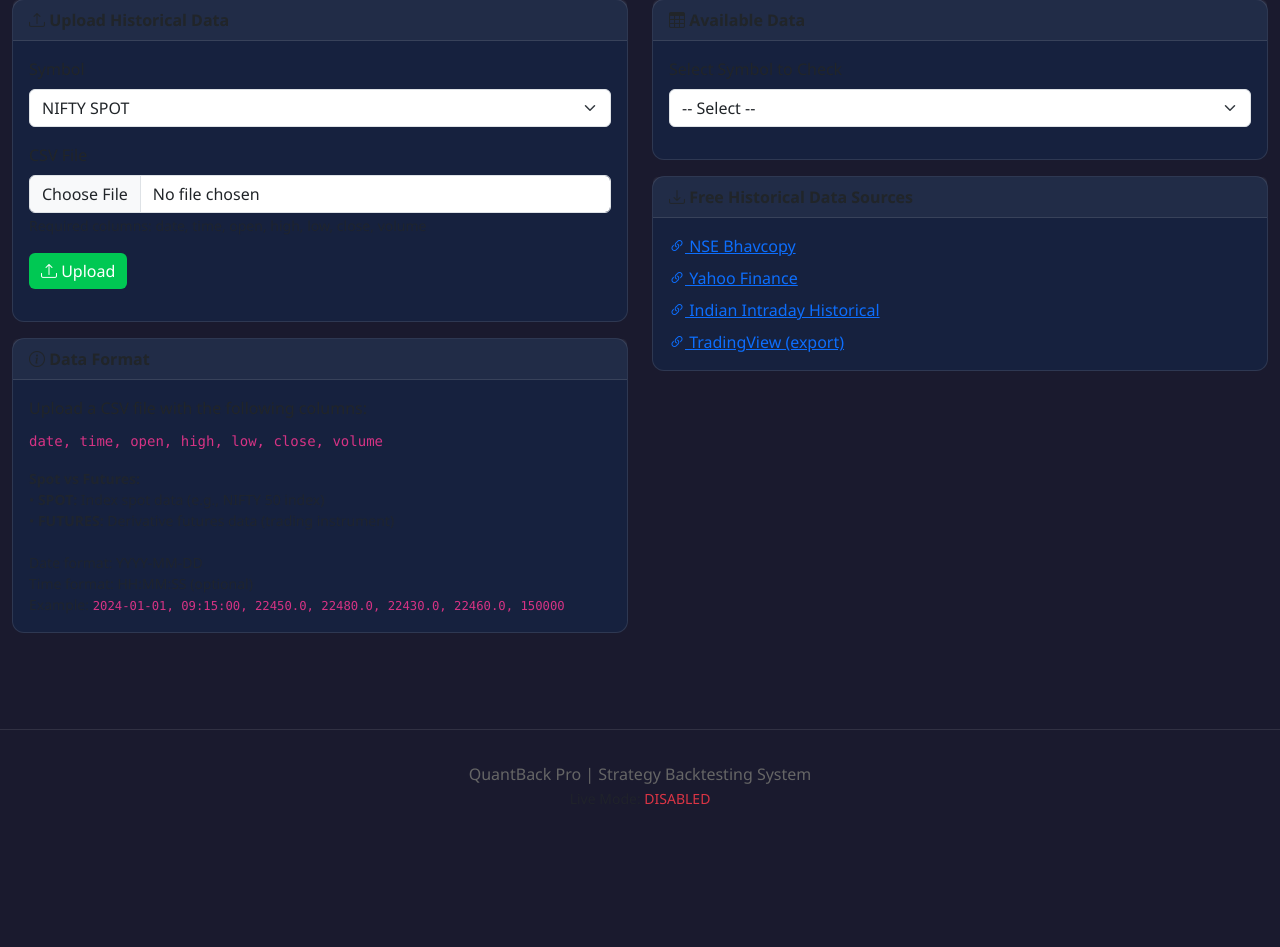
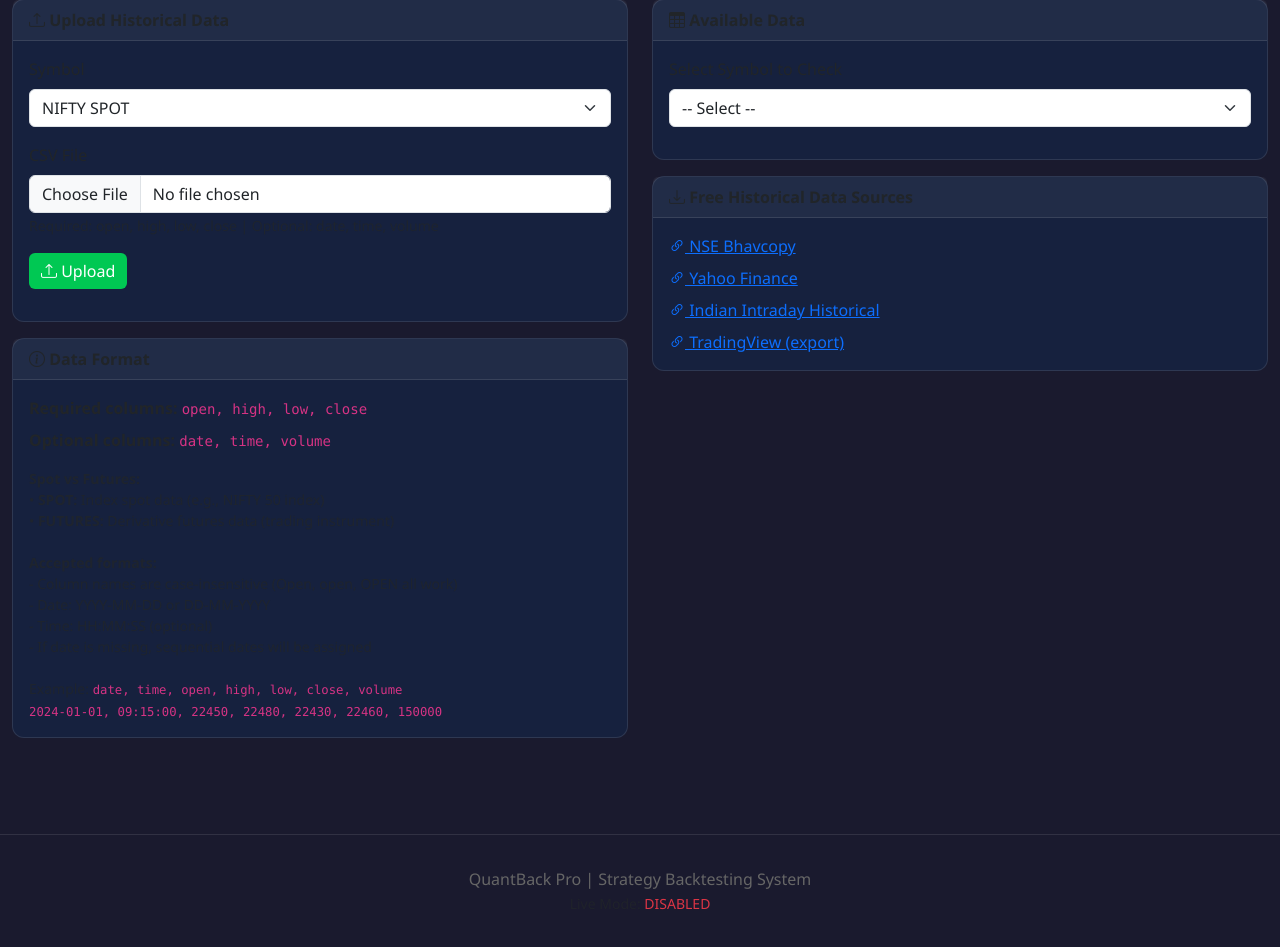
Before and after one commit to autobotela-sys/orb-auto-trade, a Flask app: page /data in a window 1280 px wide. Shown: the part 152-1099 px from the top of the page. Before the commit the page ends 957 px from the top, so only its background shows below. Run offline with Flask 3, Linux system fonts and the light colour scheme; data that the repository does not hold is empty; some libraries are stand-ins or nearby versions.

Commit message:
Fix CSV upload - Flexible column handling
- Case-insensitive column names
- Optional date/time/volume columns
- Better error messages
- Handle common column variations

```diff
--- a/app.py
+++ b/app.py
@@ -469,26 +469,78 @@ def upload_historical_data():
     try:
         df = pd.read_csv(file)
 
-        # Expected columns: date, time, open, high, low, close, volume
-        required_cols = ['date', 'open', 'high', 'low', 'close', 'volume']
-        if not all(col in df.columns for col in required_cols):
-            return jsonify({'error': f'Missing columns. Need: {required_cols}'}), 400
+        # Normalize column names to lowercase
+        df.columns = df.columns.str.strip().str.lower()
+
+        # Column name mapping for common variations
+        col_mapping = {
+            'datetime': 'date',
+            'timestamp': 'date',
+            'oi': 'oi',
+            'openinterest': 'oi'
+        }
+        df = df.rename(columns=col_mapping)
+
+        # Check for required columns
+        required_cols = ['open', 'high', 'low', 'close']
+        missing = [col for col in required_cols if col not in df.columns]
+
+        if missing:
+            return jsonify({
+                'error': f'Missing required columns: {missing}',
+                'found_columns': list(df.columns),
+                'hint': 'CSV must have: open, high, low, close (and optionally: date, time, volume)'
+            }), 400
+
+        # Handle date column - if not present, use index
+        if 'date' not in df.columns:
+            if 'datetime' in df.columns:
+                df['date'] = pd.to_datetime(df['datetime'])
+            elif 'timestamp' in df.columns:
+                df['date'] = pd.to_datetime(df['timestamp'])
+            else:
+                # Create dummy dates if no date column
+                df['date'] = pd.date_range(start='2020-01-01', periods=len(df), freq='D')
+
+        # Handle time column
+        if 'time' not in df.columns:
+            # Extract time from datetime if available, otherwise set to None
+            if 'datetime' in df.columns:
+                df['time'] = pd.to_datetime(df['datetime']).dt.time
+            else:
+                df['time'] = None
+        else:
+            df['time'] = pd.to_datetime(df['time'], errors='coerce').dt.time
+
+        # Handle volume column - if not present, set to 0
+        if 'volume' not in df.columns:
+            df['volume'] = 0
+
+        # Clean and convert data
+        df['date'] = pd.to_datetime(df['date'], errors='coerce').dt.date
+        for col in ['open', 'high', 'low', 'close']:
+            df[col] = pd.to_numeric(df[col], errors='coerce')
+        df['volume'] = pd.to_numeric(df['volume'], errors='coerce').fillna(0).astype(int)
+
+        # Drop rows with invalid OHLC data
+        df = df.dropna(subset=['open', 'high', 'low', 'close', 'date'])
 
         # Insert into database
         count = 0
+        skipped = 0
         for _, row in df.iterrows():
             # Check if exists
             existing = HistoricalData.query.filter_by(
                 symbol=symbol,
-                date=pd.to_datetime(row['date']).date(),
-                time=pd.to_datetime(row['time']).time() if 'time' in row and pd.notna(row['time']) else None
+                date=row['date'],
+                time=row['time'] if pd.notna(row['time']) else None
             ).first()
 
             if not existing:
                 data = HistoricalData(
                     symbol=symbol,
-                    date=pd.to_datetime(row['date']).date(),
-                    time=pd.to_datetime(row['time']).time() if 'time' in row and pd.notna(row['time']) else None,
+                    date=row['date'],
+                    time=row['time'] if pd.notna(row['time']) else None,
                     open=float(row['open']),
                     high=float(row['high']),
                     low=float(row['low']),
@@ -497,12 +549,20 @@ def upload_historical_data():
                 )
                 db.session.add(data)
                 count += 1
+            else:
+                skipped += 1
 
         db.session.commit()
 
+        message = f'Uploaded {count} new records for {symbol}'
+        if skipped > 0:
+            message += f' (skipped {skipped} duplicates)'
+
         return jsonify({
             'status': 'success',
-            'message': f'Uploaded {count} records for {symbol}'
+            'message': message,
+            'uploaded': count,
+            'skipped': skipped
         }), 200
 
     except Exception as e:
--- a/railway/templates/data.html
+++ b/railway/templates/data.html
@@ -31,7 +31,7 @@
                         <label class="form-label">CSV File</label>
                         <input type="file" class="form-control" name="file" accept=".csv" required>
                         <small class="text-muted">
-                            Required columns: date, time, open, high, low, close, volume
+                            Required: open, high, low, close | Optional: date, time, volume
                         </small>
                     </div>
 
@@ -49,15 +49,19 @@
                 <i class="bi bi-info-circle"></i> Data Format
             </div>
             <div class="card-body">
-                <p class="mb-2">Upload a CSV file with the following columns:</p>
-                <code>date, time, open, high, low, close, volume</code>
+                <p class="mb-2"><strong>Required columns:</strong> <code>open, high, low, close</code></p>
+                <p class="mb-2"><strong>Optional columns:</strong> <code>date, time, volume</code></p>
                 <p class="mt-3 mb-0 text-muted small">
                     <strong>Spot vs Futures:</strong><br>
                     • <strong>SPOT:</strong> Index spot data (e.g., NIFTY 50 index)<br>
                     • <strong>FUTURES:</strong> Derivative futures data (trading instrument)<br><br>
-                    Date format: YYYY-MM-DD<br>
-                    Time format: HH:MM:SS (optional)<br>
-                    Example: <code>2024-01-01, 09:15:00, 22450.0, 22480.0, 22430.0, 22460.0, 150000</code>
+                    <strong>Accepted formats:</strong><br>
+                    - Column names are case-insensitive (Open, open, OPEN all work)<br>
+                    - Date: YYYY-MM-DD or DD-MM-YYYY<br>
+                    - Time: HH:MM:SS (optional)<br>
+                    - If date is missing, sequential dates will be assigned<br><br>
+                    Example: <code>date, time, open, high, low, close, volume</code><br>
+                    <code>2024-01-01, 09:15:00, 22450, 22480, 22430, 22460, 150000</code>
                 </p>
             </div>
         </div>
```
